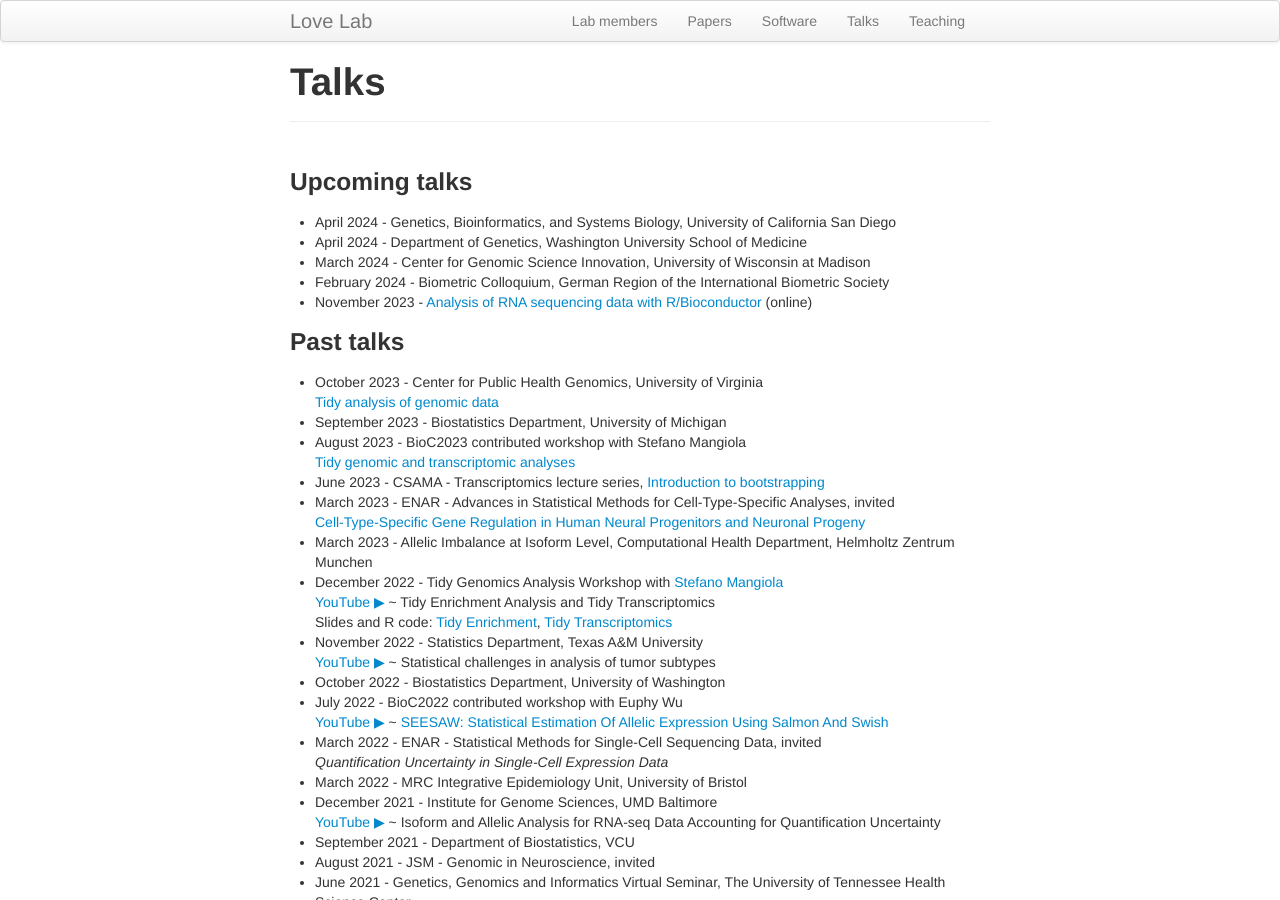
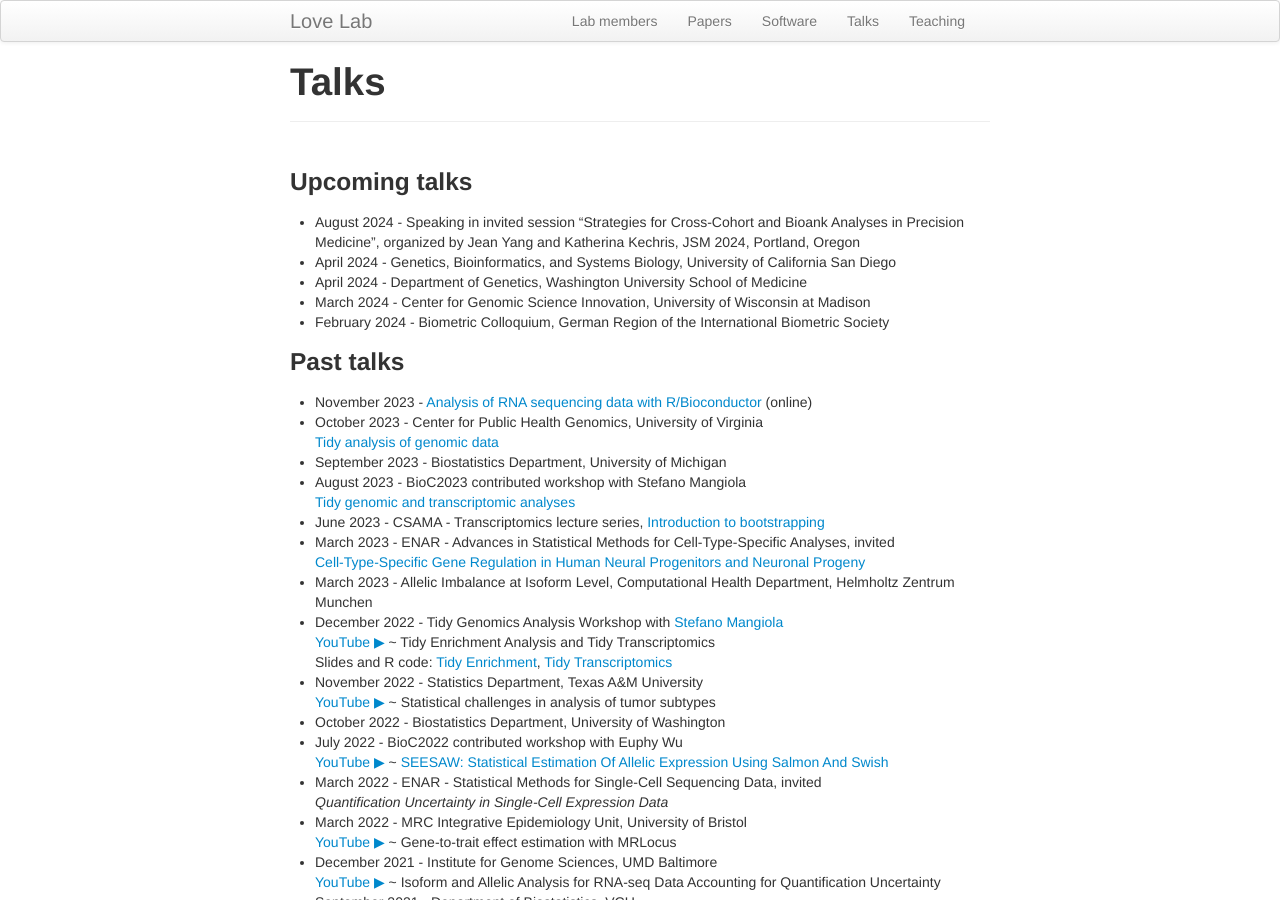
Before and after one commit to mikelove/mikelove.github.io, a Jekyll site: the page built from pages/talks.md, in a window 1280 px wide and 900 px high. Built offline with Jekyll 4.4.1, drawn with Linux system fonts in a browser that asks for light colours.

Commit message:
update webpage

```diff
--- a/pages/talks.md
+++ b/pages/talks.md
@@ -5,14 +5,15 @@ title: "Talks"
 
 ### Upcoming talks
 
+* August 2024 - Speaking in invited session "Strategies for Cross-Cohort and Bioank Analyses in Precision Medicine", organized by Jean Yang and Katherina Kechris, JSM 2024, Portland, Oregon
 * April 2024 - Genetics, Bioinformatics, and Systems Biology, University of California San Diego
 * April 2024 - Department of Genetics, Washington University School of Medicine
 * March 2024 - Center for Genomic Science Innovation, University of Wisconsin at Madison
 * February 2024 - Biometric Colloquium, German Region of the International Biometric Society
-* November 2023 - [Analysis of RNA sequencing data with R/Bioconductor](https://www.physalia-courses.org/courses-workshops/course19/) (online)
 
 ### Past talks
 
+* November 2023 - [Analysis of RNA sequencing data with R/Bioconductor](https://www.physalia-courses.org/courses-workshops/course19/) (online)
 * October 2023 - Center for Public Health Genomics, University of Virginia <br/> [Tidy analysis of genomic data](https://github.com/tidyomics/tidy-genomics-talk/blob/main/tidy-genomics-talk.pdf)
 * September 2023 - Biostatistics Department, University of Michigan
 * August 2023 - BioC2023 contributed workshop with Stefano Mangiola <br/> [Tidy genomic and transcriptomic analyses](https://tidyomics.github.io/tidyomicsWorkshopBioc2023)
@@ -34,7 +35,9 @@ title: "Talks"
   [SEESAW: Statistical Estimation Of Allelic Expression Using Salmon And Swish](https://mikelove.github.io/Bioc2022AllelicExpression)
 * March 2022 - ENAR - Statistical Methods for Single-Cell Sequencing Data, invited <br/>
   *Quantification Uncertainty in Single-Cell Expression Data*
-* March 2022 - MRC Integrative Epidemiology Unit, University of Bristol
+* March 2022 - MRC Integrative Epidemiology Unit, University of Bristol <br/>
+  [YouTube ▶](https://www.youtube.com/watch?v=U4IFPc-iQOo) ~
+  Gene-to-trait effect estimation with MRLocus
 * December 2021 - Institute for Genome Sciences, UMD Baltimore <br/>
   [YouTube ▶](https://www.youtube.com/watch?v=83na2F_9E7c) ~
   Isoform and Allelic Analysis for RNA-seq Data Accounting for Quantification Uncertainty
```
